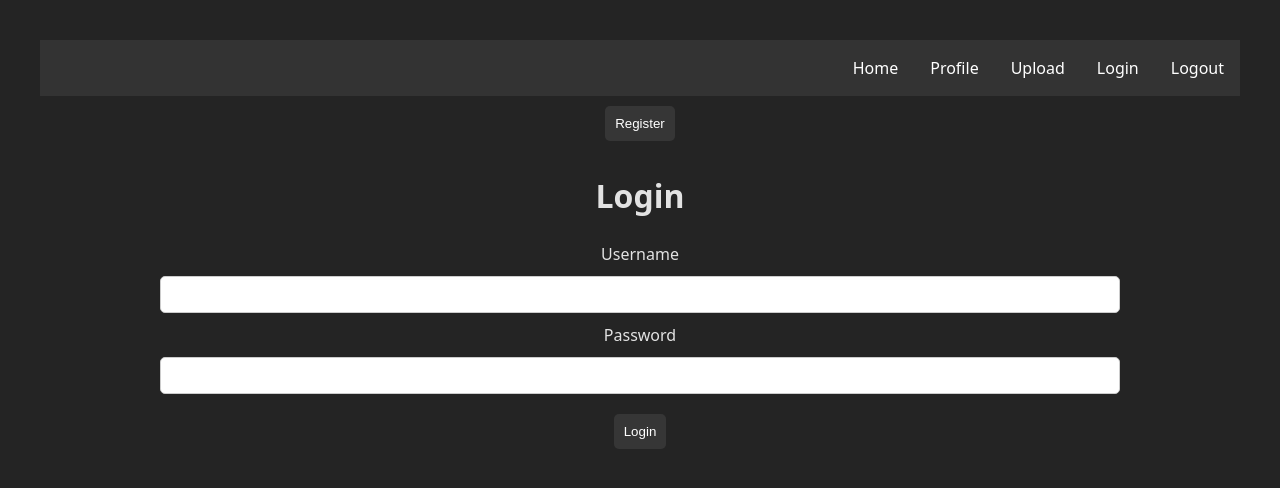
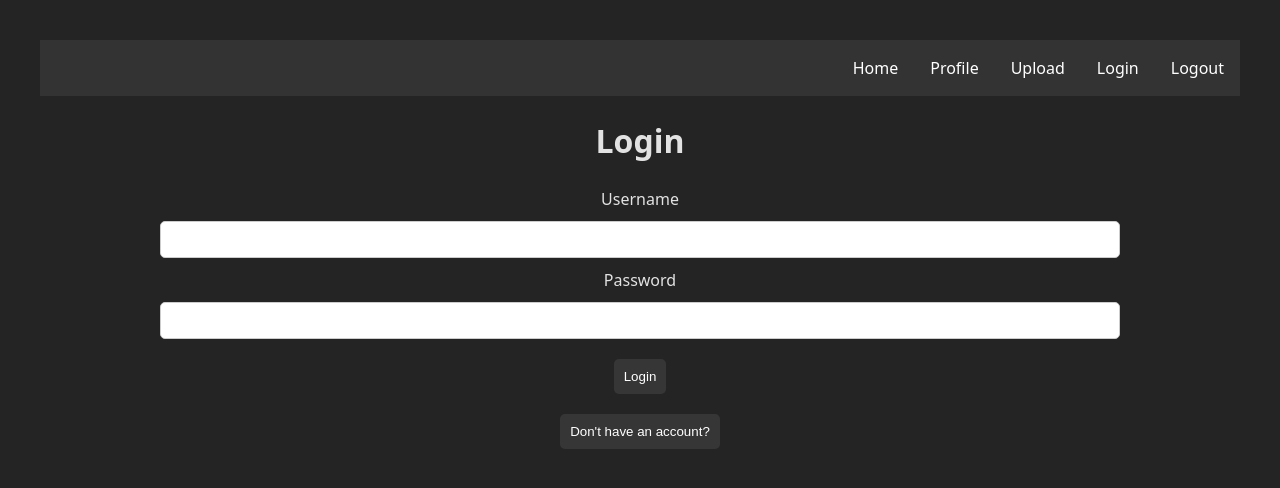
Before and after one commit to ErkkilaT/WSK-Week4, a React (Vite) app: page /login in a window 1280 px wide. Shown: the top 488 px of the page. Built offline with nearby package versions, Linux system fonts and the light colour scheme.

Commit message:
clean up login.jsx code

```diff
--- a/src/components/RegisterForm.jsx
+++ b/src/components/RegisterForm.jsx
@@ -1,10 +1,8 @@
-import {useNavigate} from 'react-router';
 import useForm from '../hooks/formHooks';
 import {useUser} from '../hooks/apiHooks';
 
 const RegisterForm = () => {
   const {postUser} = useUser();
-  const navigate = useNavigate();
   const initValues = {
     username: '',
     password: '',
@@ -15,7 +13,6 @@ const RegisterForm = () => {
     console.log(inputs);
     const postResult = await postUser(inputs);
     console.log('postResult', postResult);
-    navigate('/');
   };
 
   const {inputs, handleInputChange, handleSubmit} = useForm(
--- a/src/views/Login.jsx
+++ b/src/views/Login.jsx
@@ -4,21 +4,21 @@ import RegisterForm from '../components/RegisterForm';
 
 const Login = () => {
   const [hasAccount, setHasAccount] = useState(true);
-  if (hasAccount) {
-    return (
-      <>
-        <button onClick={() => setHasAccount(false)}>Register</button>
-        <LoginForm />
-      </>
-    );
-  } else {
-    return (
-      <>
-        <button onClick={() => setHasAccount(true)}>Login</button>
-        <RegisterForm />
-      </>
-    );
-  }
+  return hasAccount ? (
+    <>
+      <LoginForm />
+      <button onClick={() => setHasAccount(false)}>
+        Don't have an account?
+      </button>
+    </>
+  ) : (
+    <>
+      <RegisterForm />
+      <button onClick={() => setHasAccount(true)}>
+        Already have an account?
+      </button>
+    </>
+  );
 };
 
 export default Login;
```
